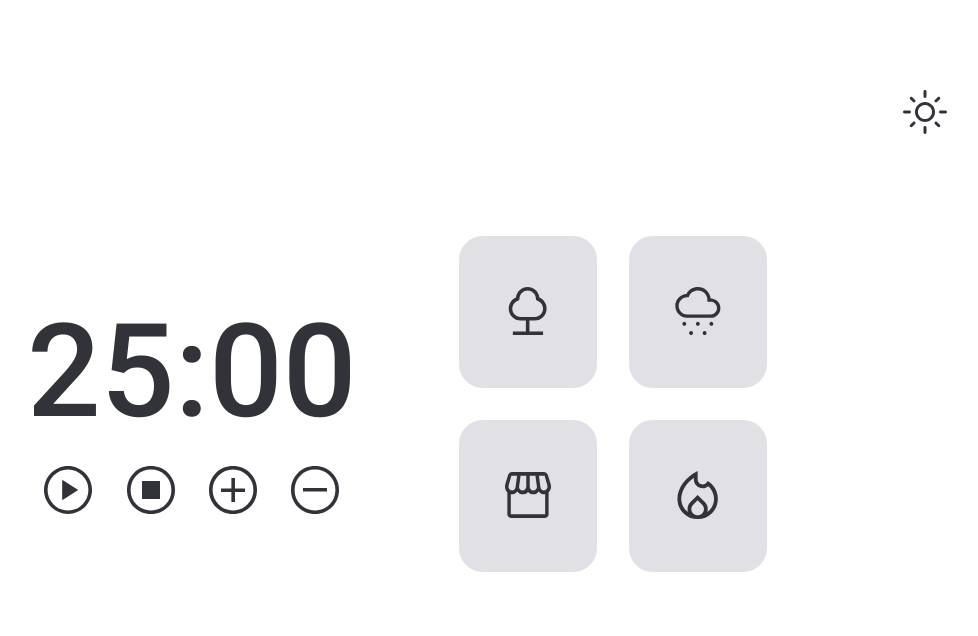
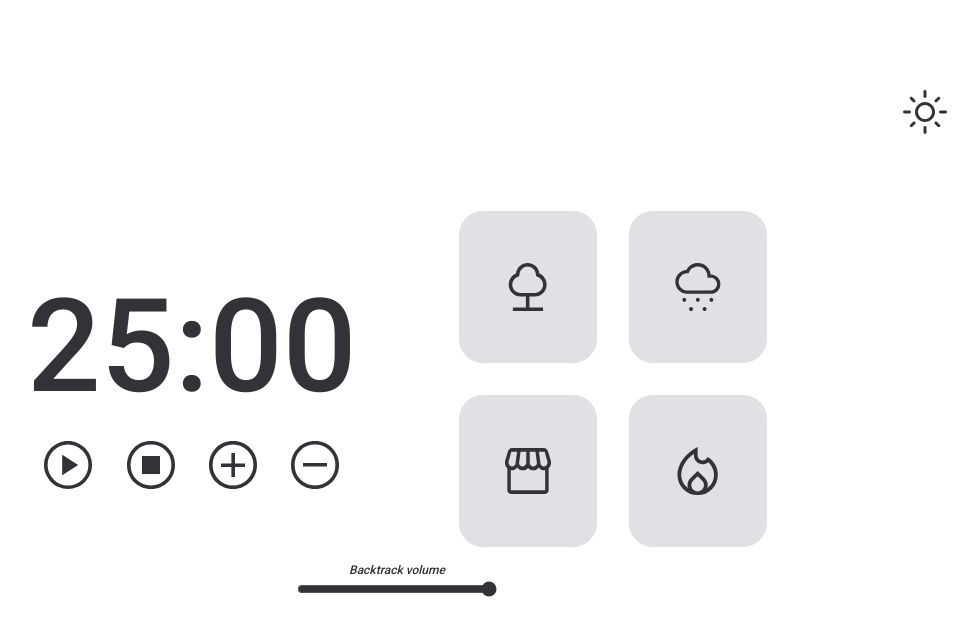
Before and after one commit to JoaoLuiss/focus-timer, a plain HTML site: page index.html in a window 1280 px wide. Shown: the whole page, without its empty margins (243-1221 px from the left). Drawn offline with Linux system fonts and the light colour scheme.

Commit message:
FEAT🏗️ Implement soundtrack volume bar
- Implement all the javascript code to make volume bar work.
- At index.html, add the input type="range" and add a wrapper div to the whole content (main and volume).
- At CSS, style the new elements.
- Add three commentaries about sounds iteration in sounds.js file.

```diff
--- a/index.html
+++ b/index.html
@@ -20,6 +20,7 @@
   </head>
 
   <body>
+    <div class="page">
       <main>
         <section class="timer-section">
           <div class="timer-display">
@@ -102,6 +103,7 @@
               />
             </svg>
           </button>
+
           <button class="btn-sound btn-rain">
             <svg
               width="53"
@@ -116,6 +118,7 @@
               />
             </svg>
           </button>
+
           <button class="btn-sound btn-market">
             <svg
               width="56"
@@ -130,6 +133,7 @@
               />
             </svg>
           </button>
+
           <button class="btn-sound btn-fire">
             <svg
               width="48"
@@ -146,6 +150,17 @@
           </button>
         </section>
       </main>
+      <div class="volume-wrapper">
+        <label for="input-volume-slider"><i>Backtrack volume</i></label>
+        <input
+          type="range"
+          id="input-volume-slider"
+          min="0"
+          max="100"
+          value="100"
+        />
+      </div>
+    </div>
 
     <div class="theme-wrapper">
       <button class="btn-lightmode-on">
--- a/js/controllers/events.js
+++ b/js/controllers/events.js
@@ -8,7 +8,8 @@ import {
   buttonMarket,
   buttonFire,
   buttonLightmodeOn,
-  buttonDarkmodeOn
+  buttonDarkmodeOn,
+  inputSlider
 } from '../views/elements.js'
 
 export function Events({ timer, sounds, scenario }) {
@@ -65,4 +66,8 @@ export function Events({ timer, sounds, scenario }) {
     sounds.btnClicking()
     scenario.turnLightmodeOn()
   })
+
+  inputSlider.addEventListener('change', (event) => {
+    sounds.updateVolume(inputSlider.value)
+  })
 }
--- a/js/models/sounds.js
+++ b/js/models/sounds.js
@@ -5,6 +5,7 @@ export function Sounds() {
   soundsList.marketSound = new Audio('/js/assets/Cafeteria.wav')
   soundsList.fireSound = new Audio('/js/assets/Lareira.wav')
 
+  // iteration all sounds to turn looping on
   for (const object in soundsList) {
     if (Object.hasOwnProperty.call(soundsList, object)) {
       const sound = soundsList[object]
@@ -52,10 +53,22 @@ export function Sounds() {
   }
 
   function stopAllSounds() {
-    for (const object in soundsList) {
-      if (Object.hasOwnProperty.call(soundsList, object)) {
-        const sound = soundsList[object]
+    // Iterating all sounds to stopping them
+    for (const iterator in soundsList) {
+      if (Object.hasOwnProperty.call(soundsList, iterator)) {
+        const sound = soundsList[iterator]
         sound.pause()
+      }
+    }
+  }
+
+  function updateVolume(newVolume) {
+    newVolume = Number(newVolume) / 100
+    // Iterating all sounds to change their volume
+    for (const iterator in soundsList) {
+      if (Object.hasOwnProperty.call(soundsList, iterator)) {
+        const sound = soundsList[iterator]
+        sound.volume = newVolume
       }
     }
   }
@@ -67,6 +80,7 @@ export function Sounds() {
     market,
     fire,
     timeEnded,
-    stopAllSounds
+    stopAllSounds,
+    updateVolume
   }
 }
--- a/js/views/elements.js
+++ b/js/views/elements.js
@@ -10,6 +10,7 @@ const minutesElement = document.querySelector('.minutes')
 const secondsElement = document.querySelector('.seconds')
 const buttonLightmodeOn = document.querySelector('.btn-lightmode-on')
 const buttonDarkmodeOn = document.querySelector('.btn-darkmode-on')
+const inputSlider = document.querySelector('#input-volume-slider')
 
 export {
   buttonPlay,
@@ -23,5 +24,6 @@ export {
   minutesElement,
   secondsElement,
   buttonLightmodeOn,
-  buttonDarkmodeOn
+  buttonDarkmodeOn,
+  inputSlider
 }
--- a/style.css
+++ b/style.css
@@ -31,6 +31,13 @@ body {
   align-items: center;
   height: 100vh;
   position: relative;
+}
+
+.page {
+  display: flex;
+  flex-direction: column;
+  gap: 16px;
+  align-items: center;
 }
 
 main {
@@ -104,6 +111,12 @@ main {
   top: -4px;
 }
 
+.btn-control svg {
+  display: inline;
+  width: 48rem;
+  height: 48rem;
+}
+
 .btn-control svg path {
   fill: var(--fc-primary-color);
 }
@@ -123,9 +136,15 @@ main {
 
 .btn-sound {
   background-color: var(--bg-primary-color);
+  display: flex;
+  flex-direction: column;
+  justify-content: center;
+  align-items: center;
+  gap: 8px;
 
   width: clamp(50rem, 20vw, 138rem);
   height: clamp(55rem, 22vw, 152rem);
+  padding: 16px;
   border-radius: 24rem;
   transition: all 0.8s ease-out;
 }
@@ -140,18 +159,30 @@ main {
   height: 48rem;
 }
 
-.btn-control svg {
-  display: inline;
-  width: 48rem;
-  height: 48rem;
-}
-
 .btn-sound svg path {
   fill: var(--fc-primary-color);
 }
 
 .btn-sound:hover svg path {
   fill: var(--fc-icon-emphasis);
+}
+
+.volume-wrapper {
+  display: flex;
+  flex-direction: column;
+  gap: 4px;
+  align-items: center;
+}
+
+label[for='input-volume-slider'] {
+  color: var(--fc-primary-color);
+  font-size: 12rem;
+}
+
+#input-volume-slider {
+  accent-color: var(--fc-primary-color);
+  justify-self: center;
+  width: 200px;
 }
 
 .theme-wrapper {
```
Lines whose indentation alone changed are shown as unchanged.
